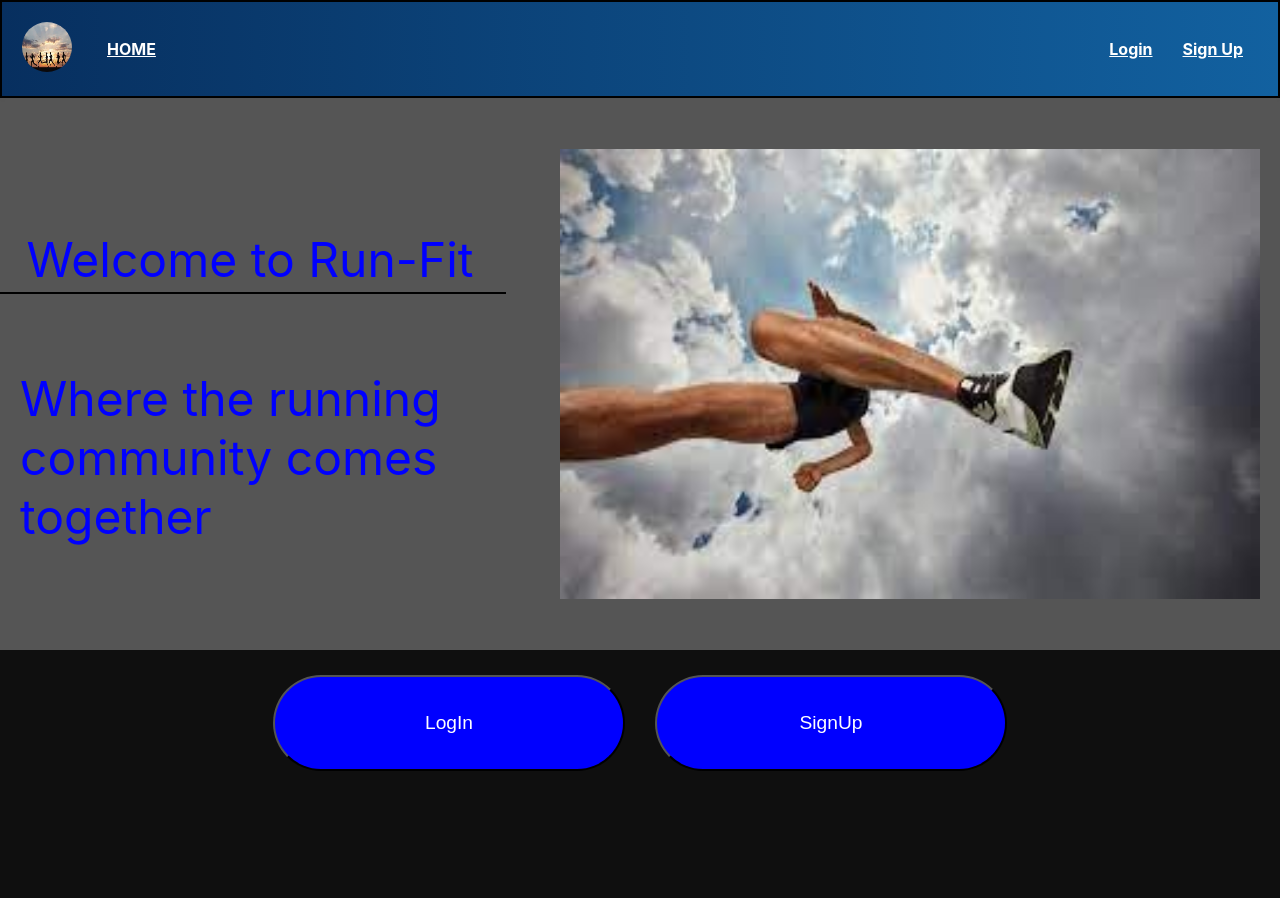
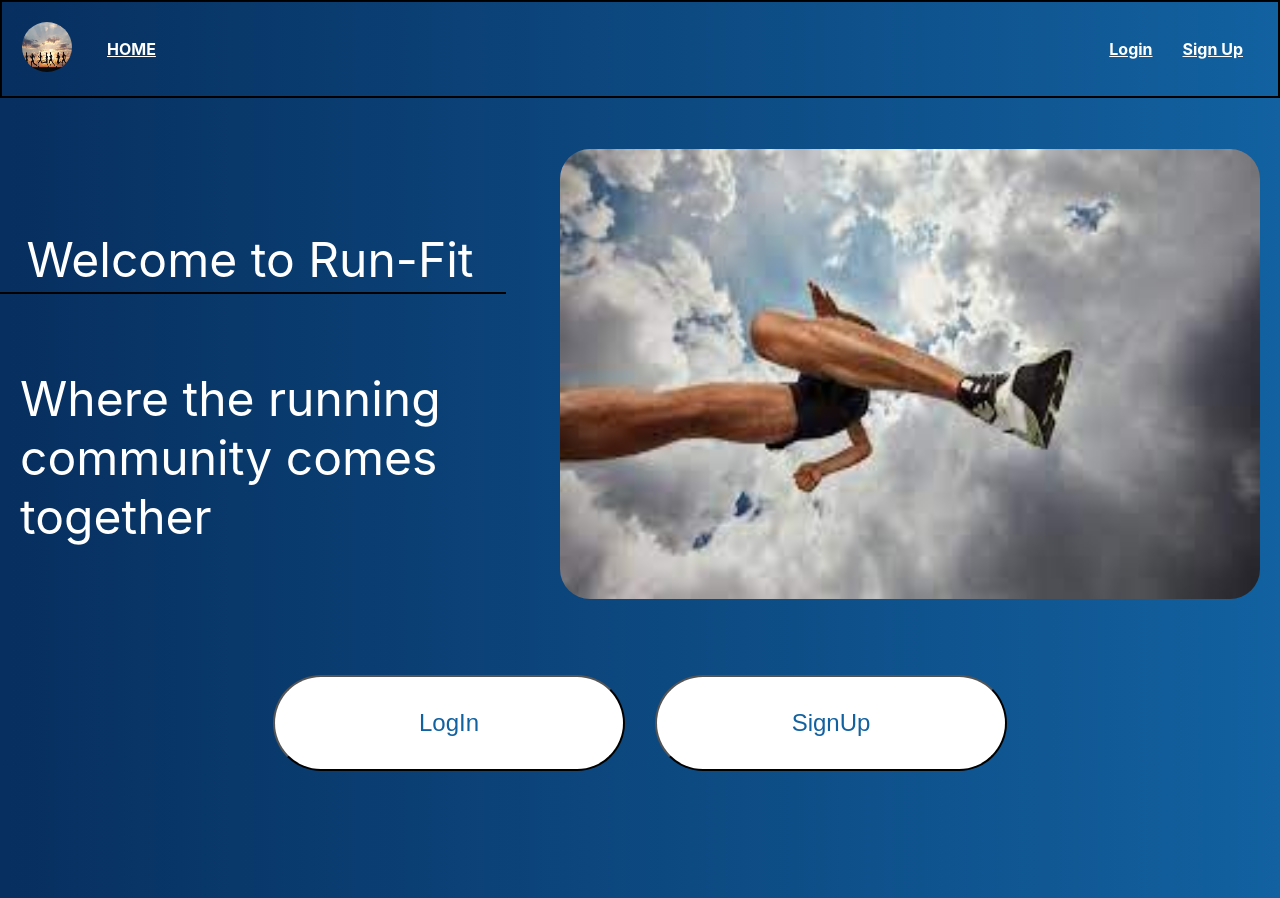
Before and after one commit to chadtarpey615/run-fit, a React (Create React App) app in the folder frontend/: page / in a window 1280 px wide. Before the commit the page ends 800 px from the top, so only its background shows below. Built offline with nearby package versions, Linux system fonts and the light colour scheme.

Commit message:
changed navbar color theme and fixed old login infos

```diff
--- a/frontend/src/App.css
+++ b/frontend/src/App.css
@@ -11,18 +11,6 @@
   justify-content: center;
   flex-direction: column;
   /* align-items: center; */
-}
-
-.main-btn button {
-  padding: 20px 20px;
-  margin: 5px 15px;
-  width: 22rem;
-  height: 6rem;
-  border-radius: 6rem;
-  background-color: blue;
-  color: white;
-  font-weight: 300;
-  font-size: larger;
 }
 
 .blocks {
--- a/frontend/src/components/Navbar.js
+++ b/frontend/src/components/Navbar.js
@@ -48,7 +48,7 @@ const Navbar = () => {
                             </Link>
                         </div>
                         <ul className="navbar-left">
-                            <li><Link className="link" to="/calendar">Home</Link></li>
+                            <li><Link className="link" to="/">Home</Link></li>
                         </ul>
                         <ul className="navbar-right">
                             <li><Link className="link" to="/login">Login</Link></li>
--- a/frontend/src/screens/CalendarScreen.js
+++ b/frontend/src/screens/CalendarScreen.js
@@ -26,7 +26,6 @@ const CalendarScreen = () => {
 
 
     const enterEventHandler = async (e) => {
-        e.preventDefault()
 
         await dispatch(createEvent({
             name: eventName,
@@ -34,14 +33,21 @@ const CalendarScreen = () => {
             distance: eventDistance,
             creator: userInfo.data.name
         }))
-    }
-
-    const clearInputs = (e) => {
-        e.preventDefault()
 
         setEventDate("")
         setEventDistance("");
         setEventName("")
+        e.preventDefault()
+
+    }
+
+    const clearInputs = (e) => {
+
+        setEventDate("")
+        setEventDistance("");
+        setEventName("")
+        e.preventDefault()
+
 
     }
 
--- a/frontend/src/screens/HomeScreen.js
+++ b/frontend/src/screens/HomeScreen.js
@@ -7,7 +7,7 @@ import logo from "../style/download.jpeg"
 
 const HomeScreen = () => {
     return (
-        <>
+        <div className="main">
             <div className="main-heading">
                 <header className="heading">
                     Welcome to Run-Fit
@@ -26,7 +26,7 @@ const HomeScreen = () => {
                 <Link to="/login"><button>LogIn</button></Link>
                 <Link to="/register" ><button>SignUp</button></Link>
             </div>
-        </>
+        </div>
     )
 }
 
--- a/frontend/src/style/homeScreen.css
+++ b/frontend/src/style/homeScreen.css
@@ -1,8 +1,12 @@
+.main {
+  background: linear-gradient(to right, #072f5f, #1261a0);
+  height: 100vh;
+}
+
 .main-heading {
   display: flex;
   flex-direction: row;
   align-items: center;
-  background-color: rgba(155, 155, 155, 0.5);
   padding: 20px;
 }
 
@@ -18,7 +22,7 @@
   align-items: center;
   justify-content: flex-start;
   font-size: 3rem;
-  color: blue;
+  color: #fff;
 }
 
 .header-image img {
@@ -26,14 +30,25 @@
   margin: 0 auto;
   width: 700px;
   height: 450px;
-  /* max-width: 100vw; */
-  /* max-height: 100vh; */
+  border-radius: 30px;
 }
 
 .main-btn {
   display: flex;
   padding: 20px 10px;
   justify-content: center;
+}
+
+.main-btn button {
+  padding: 20px 20px;
+  margin: 5px 15px;
+  width: 22rem;
+  height: 6rem;
+  border-radius: 6rem;
+  background-color: #fff;
+  color: #1261a0;
+  font-weight: 300;
+  font-size: x-large;
 }
 
 .header-line {
--- a/frontend/src/style/register.css
+++ b/frontend/src/style/register.css
@@ -3,7 +3,6 @@ body {
 }
 
 .register-container {
-  /* background: rgb(15, 15, 15); */
   width: 350px;
   height: 450px;
   border-radius: 20px;
```
